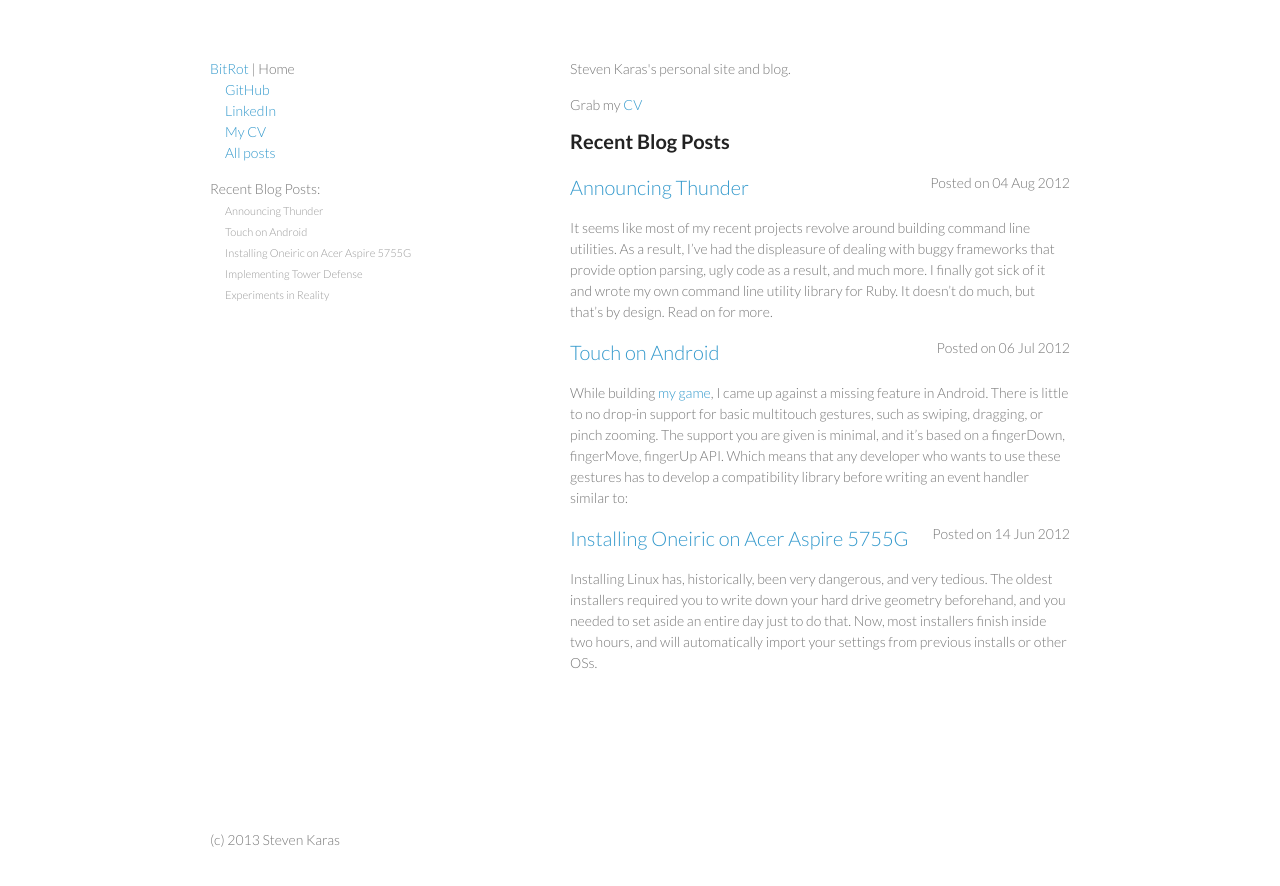
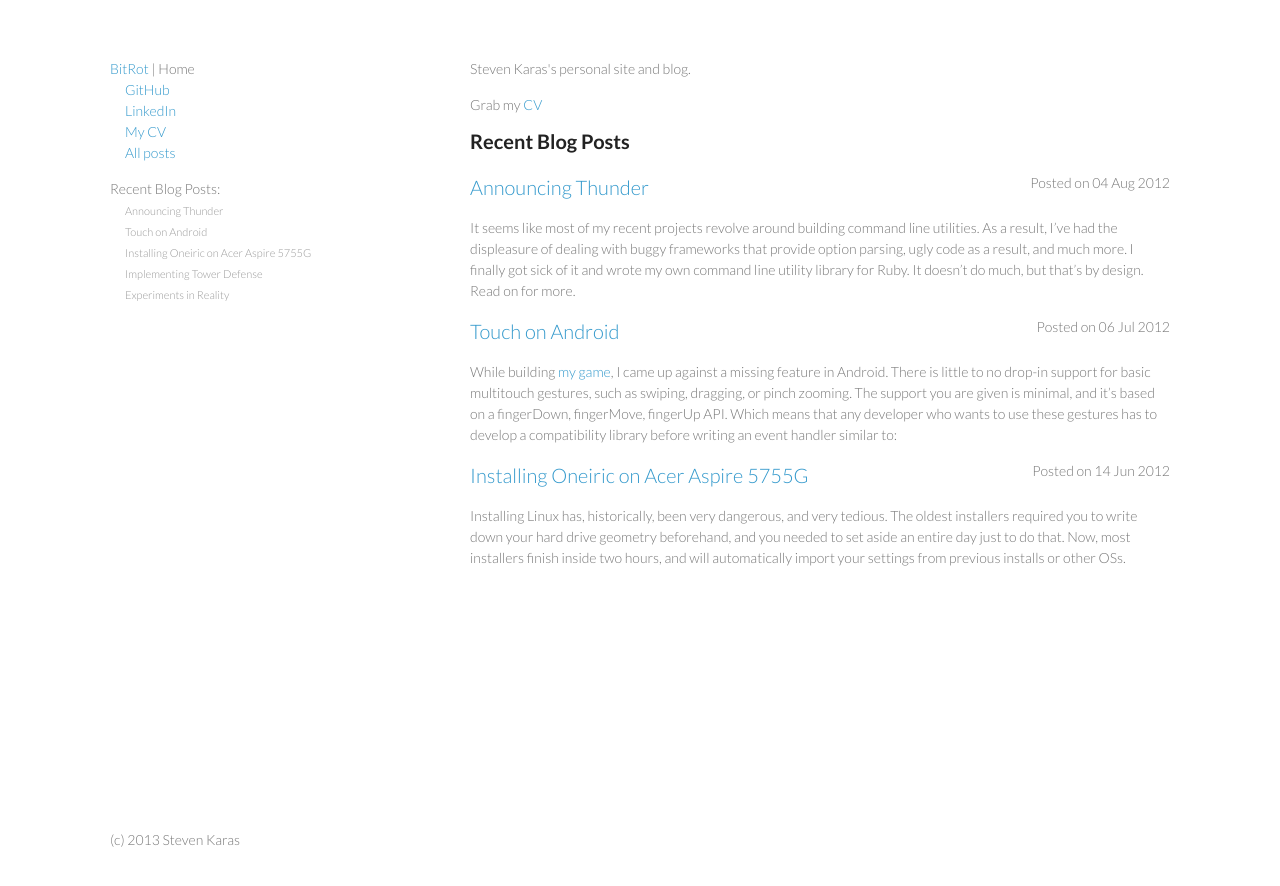
Before and after one commit to stevenkaras/stevenkaras.github.com, a Jekyll site: the page built from index.html, in a window 1280 px wide. Shown: the top 886 px of the page. Built offline with Jekyll 4.4.1, drawn with Linux system fonts in a browser that asks for light colours.

Commit message:
added another width level to css

```diff
--- a/css/base.css
+++ b/css/base.css
@@ -52,11 +52,6 @@ a small {
 
 a:hover small {
   color:#777;
-}
-
-.wrapper {
-  width:860px;
-  margin:0 auto;
 }
 
 blockquote {
@@ -139,8 +134,13 @@ strong {
   font-weight:700;
 }
 
+.wrapper {
+  width:1060px;
+  margin:0 auto;
+}
+
 section {
-  width:500px;
+  width:700px;
   float:right;
   padding-bottom:50px;
 }
@@ -173,6 +173,24 @@ footer {
   float:left;
   position:fixed;
   bottom:50px;
+}
+
+@media print, screen and (max-width: 1180px) {
+  div.wrapper {
+    width:860px;
+  }
+
+  section {
+    width:500px;
+  }
+
+  header {
+    width:270px;
+  }
+
+  footer {
+    width:270px;
+  }
 }
 
 @media print, screen and (max-width: 960px) {
```
